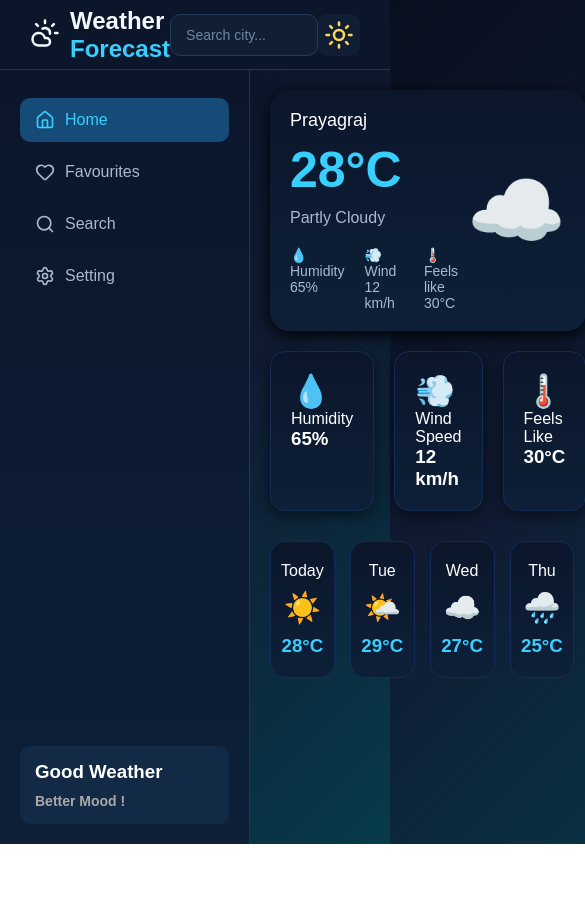
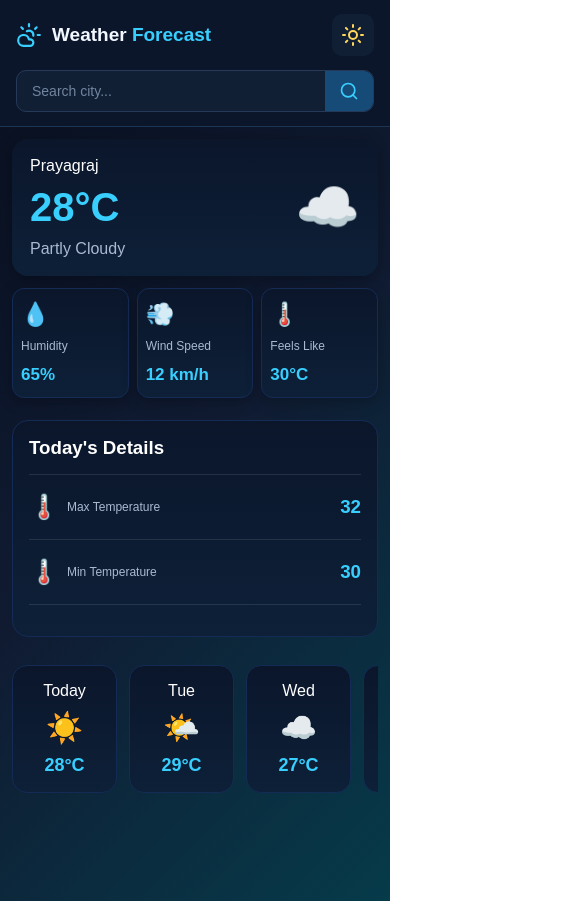
Before and after one commit to vipinmaurya-dev/Weather-Forecast, a React (Vite) app: page / in a window 390 px wide. Shown: the top 901 px of the page, 585 px wide, since content can reach past the window. Before the commit the page ends 844 px from the top, so only its background shows below. Built offline with nearby package versions, Linux system fonts and the light colour scheme.

Commit message:
Complete responsive ui only

```diff
--- a/src/App.css
+++ b/src/App.css
@@ -1,8 +1,30 @@
+*,
+*::before,
+*::after {
+  box-sizing: border-box;
+}
+
+html,
+body,
+#root {
+  width: 100%;
+  max-width: 100%;
+  margin: 0;
+}
+
+body {
+  overflow-x: clip;
+}
+
 .main-layout {
   display: flex;
+  width: 100%;
+  max-width: 100%;
   min-height: calc(100vh - 70px);
 }
 
 .content {
   flex: 1;
+  min-width: 0;
+  max-width: 100%;
 }
--- a/src/App.jsx
+++ b/src/App.jsx
@@ -8,7 +8,7 @@ function App() {
     <>
       <Header />
       <div className="main-layout">
-        <Sidebar />
+        {/* <Sidebar /> */}
 
         <main className="content">
           <Hero />
--- a/src/components/Header.jsx
+++ b/src/components/Header.jsx
@@ -1,35 +1,44 @@
 import { CloudSun, Moon, Search, Sun } from "lucide-react";
+import { useState } from "react";
 import "../styles/Header.css";
-import { useState } from "react";
 
 function Header() {
   const [darkMode, setDarkMode] = useState(true);
+
   return (
     <header className="header">
       <div className="header-logo">
         <span>
           <CloudSun size={30} />
         </span>
+
         <h2>
           Weather <span>Forecast</span>
         </h2>
       </div>
 
-      <div className="search-box">
-        <input type="text" name="" id="" placeholder="Search city..." />
+      <form className="search-box" onSubmit={(e) => e.preventDefault()}>
+        <input
+          type="text"
+          name="city"
+          id="city-search"
+          placeholder="Search city..."
+          aria-label="Search city"
+        />
 
-        <button type="button">
-          <Search />
+        <button type="submit" aria-label="Search">
+          <Search size={20} />
         </button>
-      </div>
+      </form>
 
       <div className="header-actions">
         <button
           type="button"
           className="theme-btn"
+          aria-label="Toggle theme"
           onClick={() => setDarkMode(!darkMode)}
         >
-          {darkMode ? <Sun size={30} /> : <Moon size={30} />}
+          {darkMode ? <Sun size={24} /> : <Moon size={24} />}
         </button>
       </div>
     </header>
--- a/src/index.css
+++ b/src/index.css
@@ -8,7 +8,3 @@ body {
   font-family: Arial, sans-serif;
   background: linear-gradient(135deg, #080f1f 0%, #101b32 50%, #063b4a 100%);
 }
-/* .app {
-  min-height: 100vh;
-  background: linear-gradient(135deg, #080f1f 0%, #101b32 50%, #063b4a 100%);
-} */
--- a/src/pages/Hero.jsx
+++ b/src/pages/Hero.jsx
@@ -10,12 +10,6 @@ function Hero() {
               <p>Prayagraj</p>
               <h1>28°C</h1>
               <span>Partly Cloudy</span>
-
-              <div className="weather-details">
-                <span>💧 Humidity 65%</span>
-                <span>💨 Wind 12 km/h</span>
-                <span>🌡️ Feels like 30°C</span>
-              </div>
             </div>
 
             <div className="weather-icon">☁️</div>
@@ -59,9 +53,9 @@ function Hero() {
             </div>
           </div>
 
-          <hr/>
+          <hr />
 
-           <div className="temp">
+          <div className="temp">
             <div className="icon">
               <span>🌡️</span>
               <small>Min Temperature</small>
@@ -72,7 +66,7 @@ function Hero() {
             </div>
           </div>
 
-          <hr/>
+          <hr />
         </div>
       </div>
 
--- a/src/styles/Header.css
+++ b/src/styles/Header.css
@@ -1,22 +1,33 @@
 .header {
-  height: 70px;
+  min-height: 70px;
   display: flex;
   align-items: center;
   justify-content: space-between;
-  padding: 0 30px;
+  gap: 24px;
+  padding: 12px 30px;
   background: #0b162b;
   color: #f3f7ff;
   border-bottom: 1px solid #1d3555;
+  box-sizing: border-box;
 }
 
 .header-logo {
   display: flex;
   align-items: center;
   gap: 10px;
+  flex-shrink: 0;
 }
 
-.header-logo span {
-  color: #f3f7ff;
+.header-logo > span {
+  display: flex;
+  align-items: center;
+  color: #38cfff;
+}
+
+.header-logo h2 {
+  margin: 0;
+  font-size: 22px;
+  white-space: nowrap;
 }
 
 .header-logo h2 span {
@@ -27,14 +38,15 @@
 .search-box {
   display: flex;
   align-items: center;
-  width: 600px;
+  width: 100%;
+  max-width: 600px;
+  min-width: 0;
   height: 42px;
-
   background: #111f35;
   border: 1px solid #243a58;
   border-radius: 10px;
-
   overflow: hidden;
+  box-sizing: border-box;
 }
 
 .search-box:focus-within {
@@ -44,16 +56,14 @@
 
 .search-box input {
   flex: 1;
+  min-width: 0;
+  width: 100%;
   height: 100%;
-
   padding: 0 15px;
-
   border: none;
   outline: none;
-
   background: transparent;
   color: #f3f7ff;
-
   font-size: 14px;
 }
 
@@ -61,35 +71,31 @@
   color: #71859e;
 }
 
-/* Search Button */
 .search-box button {
+  flex-shrink: 0;
+  width: 48px;
   height: 100%;
-  width: 48px;
-
   display: flex;
   align-items: center;
   justify-content: center;
-
   border: none;
   background: #164b78;
   color: #38cfff;
-
   cursor: pointer;
 }
 
 .search-box button:hover {
   background: #1b5a8d;
-  color: #ffffff;
+  color: #fff;
 }
 
 /* Header Actions */
 .header-actions {
   display: flex;
   align-items: center;
-  gap: 20px;
+  flex-shrink: 0;
+}
 
-  font-size: 20px;
-}
 .theme-btn {
   width: 42px;
   height: 42px;
@@ -105,5 +111,62 @@
 }
 
 .theme-btn:hover {
-  color: #ffffff;
+  color: #fff;
 }
+
+/* Tablet and mobile */
+@media (max-width: 768px) {
+  .header {
+    display: grid;
+    grid-template-columns: minmax(0, 1fr) auto;
+    gap: 14px;
+    padding: 14px 16px;
+  }
+
+  .header-logo h2 {
+    font-size: 19px;
+  }
+
+  .header-logo > span svg {
+    width: 26px;
+    height: 26px;
+  }
+
+  .header-actions {
+    grid-column: 2;
+    grid-row: 1;
+  }
+
+  .search-box {
+    grid-column: 1 / -1;
+    grid-row: 2;
+    max-width: none;
+    width: 100%;
+  }
+}
+
+/* Small mobile */
+@media (max-width: 380px) {
+  .header {
+    padding: 12px;
+    gap: 12px;
+  }
+
+  .header-logo {
+    gap: 6px;
+  }
+
+  .header-logo h2 {
+    font-size: 16px;
+  }
+
+  .header-logo > span svg {
+    width: 23px;
+    height: 23px;
+  }
+
+  .theme-btn {
+    width: 38px;
+    height: 38px;
+  }
+}
--- a/src/styles/Hero.css
+++ b/src/styles/Hero.css
@@ -1,20 +1,27 @@
+/* Main Layout */
 .hero-main {
   display: grid;
-  grid-template-columns: 2fr 1fr;
+  grid-template-columns: minmax(0, 2fr) minmax(250px, 1fr);
   gap: 10px;
+  align-items: stretch;
+  padding: 0 10px;
 }
+
+/* Main Weather Card */
 .weather-hero {
-  margin: 20px;
-  padding: 20px;
+  margin: 20px 10px;
+  padding: 24px;
   background: linear-gradient(180deg, #0b162b, #0d2038);
   color: #ffffff;
   border-radius: 20px;
-
   display: flex;
   justify-content: space-between;
   align-items: center;
-  box-shadow: 0 4px 15px rgba(0, 0, 0, 1.15);
+  gap: 20px;
+  box-shadow: 0 4px 15px rgba(0, 0, 0, 0.3);
+  min-width: 0;
 }
+
 .weather-hero p {
   margin: 0;
   font-size: 18px;
@@ -23,60 +30,124 @@
 
 .weather-hero h1 {
   margin: 10px 0;
-  font-size: 50px;
+  font-size: clamp(36px, 5vw, 50px);
   color: #38cfff;
 }
 
 .weather-hero span {
   color: #a9bad0;
 }
+
 .weather-icon {
-  font-size: 80px;
+  font-size: clamp(50px, 7vw, 80px);
+  flex-shrink: 0;
 }
-.weather-details {
-  display: flex;
-  gap: 20px;
-  margin-top: 20px;
-  font-size: 14px;
-  color: #64748b;
-}
+
+/* Weather Details Cards */
 .details-section {
-  margin: 10px 20px;
+  margin: 10px;
 }
 
 .details-cards {
-  display: flex;
-  gap: 20px;
+  display: grid;
+  grid-template-columns: repeat(3, minmax(0, 1fr));
+  gap: 15px;
 }
 
 .detail-card {
-  flex: 1;
+  min-width: 0;
   padding: 20px;
   background: linear-gradient(180deg, #0b162b, #0d2038);
   color: #ffffff;
   border-radius: 15px;
   border: 1px solid #142b55;
-  box-shadow: 0 4px 15px rgba(0, 0, 0, 0.55);
-}
-.detail-card span {
-  font-size: 32px;
+  box-shadow: 0 4px 15px rgba(0, 0, 0, 0.25);
+  overflow-wrap: anywhere;
 }
 
+.detail-card span {
+  font-size: 28px;
+}
+
+.detail-card p {
+  color: #a9bad0;
+  font-size: 14px;
+  margin: 10px 0;
+}
+
+.detail-card h3 {
+  margin: 0;
+  color: #38cfff;
+  font-size: 20px;
+}
+
+/* Today's Details */
+.right-content {
+  min-width: 0;
+  background: linear-gradient(180deg, #0b162b, #0d2038);
+  color: #ffffff;
+  margin: 20px 10px 10px;
+  padding: 20px;
+  border-radius: 16px;
+  border: 1px solid #142b55;
+}
+
+.right-content h3 {
+  margin-top: 0;
+}
+
+.right-content hr {
+  border: none;
+  border-bottom: 1px solid rgba(255, 255, 255, 0.1);
+  margin: 15px 0;
+}
+
+.temp {
+  display: flex;
+  align-items: center;
+  justify-content: space-between;
+  gap: 10px;
+  margin: 15px 0;
+}
+
+.temp .icon {
+  display: flex;
+  align-items: center;
+  gap: 10px;
+  min-width: 0;
+}
+
+.temp .icon span {
+  font-size: 24px;
+}
+
+.temp .icon small {
+  color: #a9bad0;
+}
+
+.temp .value h3 {
+  margin: 0;
+  color: #38cfff;
+  white-space: nowrap;
+}
+
+/* Forecast */
 .forecast-section {
   margin: 20px;
+  min-width: 0;
 }
 
 .forecast-cards {
-  display: flex;
+  display: grid;
+  grid-template-columns: repeat(7, minmax(0, 1fr));
   gap: 15px;
 }
 
 .forecast-card {
-  flex: 1;
+  min-width: 0;
   padding: 20px 10px;
   text-align: center;
   background: linear-gradient(180deg, #0b162b, #0d2038);
-
   border: 1px solid #142b55;
   border-radius: 15px;
 }
@@ -95,30 +166,146 @@
 .forecast-card h3 {
   margin: 0;
   color: #38cfff;
+  font-size: 18px;
 }
 
-.right-content {
-  background: linear-gradient(180deg, #0b162b, #0d2038);
-  color: #ffffff;
-  margin: 20px 20px 10px 0px;
-  padding: 20px;
-  border-radius: 16px;
-  border: 1px solid #142b55;
+/* Tablet */
+@media (max-width: 1024px) {
+  .hero-main {
+    grid-template-columns: minmax(0, 1fr);
+  }
+
+  .right-content {
+    margin: 10px;
+  }
+
+  .forecast-cards {
+    grid-template-columns: repeat(4, minmax(0, 1fr));
+  }
+
 }
 
-hr {
-  border: none;
-  border-bottom: 1px solid rgba(255, 255, 255, 0.1);
-  margin: 10px 10px 10px 10px;
+/* Mobile */
+@media (max-width: 600px) {
+  .hero-main {
+    grid-template-columns: minmax(0, 1fr);
+    gap: 0;
+    padding: 0 8px;
+  }
+
+  .weather-hero {
+    margin: 12px 4px;
+    padding: 18px;
+    gap: 10px;
+    border-radius: 16px;
+  }
+
+  .weather-hero p {
+    font-size: 16px;
+  }
+
+  .weather-hero h1 {
+    font-size: 40px;
+  }
+
+  .weather-icon {
+    font-size: 52px;
+  }
+  .details-section {
+    margin: 10px 4px;
+  }
+
+  .details-cards {
+    grid-template-columns: repeat(3, minmax(0, 1fr));
+    gap: 8px;
+  }
+
+  .detail-card {
+    padding: 12px 8px;
+    border-radius: 12px;
+  }
+
+  .detail-card span {
+    font-size: 23px;
+  }
+
+  .detail-card p {
+    font-size: 12px;
+    line-height: 1.4;
+  }
+
+  .detail-card h3 {
+    font-size: 17px;
+  }
+
+  .right-content {
+    margin: 12px 4px;
+    padding: 16px;
+  }
+
+  .temp {
+    margin: 18px 0;
+  }
+
+  .temp .icon {
+    gap: 8px;
+  }
+
+  .temp .icon small {
+    font-size: 12px;
+  }
+
+  .forecast-section {
+    margin: 16px 12px;
+    overflow: hidden;
+  }
+
+  .forecast-cards {
+    display: flex;
+    gap: 12px;
+    overflow-x: auto;
+    padding-bottom: 10px;
+    scroll-snap-type: x mandatory;
+    -webkit-overflow-scrolling: touch;
+  }
+
+  .forecast-card {
+    flex: 0 0 105px;
+    scroll-snap-align: start;
+    padding: 16px 8px;
+  }
 }
-.temp {
-  display: flex;
-  align-items: center;
-  justify-content: space-between;
-  margin: 15px;
+
+/* Very Small Mobile */
+@media (max-width: 360px) {
+  .weather-hero {
+    padding: 14px;
+  }
+
+  .weather-icon {
+    font-size: 42px;
+  }
+
+  .weather-hero h1 {
+    font-size: 34px;
+  }
+
+  .details-cards {
+    grid-template-columns: 1fr;
+  }
+
+  .detail-card {
+    display: grid;
+    grid-template-columns: 35px 1fr auto;
+    align-items: center;
+    gap: 8px;
+  }
+
+  .detail-card p {
+    margin: 0;
+  }
+
+  .detail-card h3 {
+    font-size: 16px;
+  }
 }
-.temp .icon {
-  display: flex;
-  align-items: center;
-  gap: 10px;
-}
--- a/src/styles/Sidebar.css
+++ b/src/styles/Sidebar.css
@@ -11,6 +11,7 @@
 
   border-right: 1px solid #1d3555;
   flex-shrink: 0;
+  display: none;
 }
 
 .nav-item {
```
Also changed, not shown: src/download.png (added), src/styles/Home.css (deleted).
